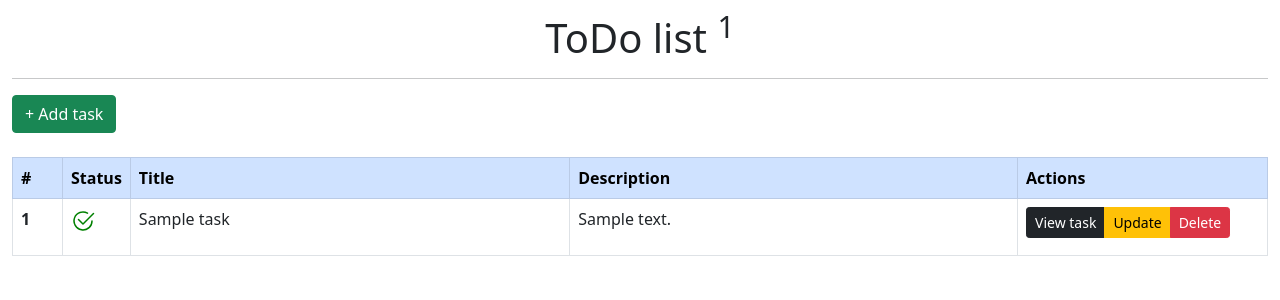
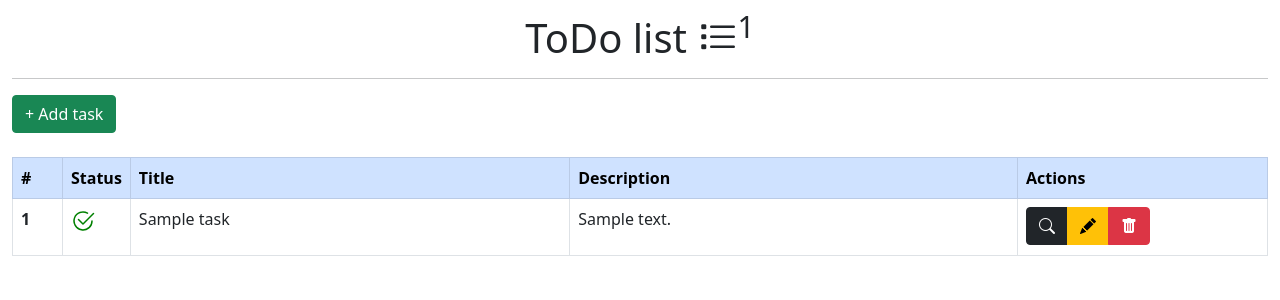
Before and after one commit to smartlegionlab/todo-app-django, a Django app: page /tasks/ in a window 1280 px wide. Shown: the part 56-356 px from the top of the page. Run offline with Django 5.2, Linux system fonts and the light colour scheme; a user stored in the database is signed in; tables that the repository leaves empty hold one stand-in row (values such as "Sample post"); some libraries are stand-ins or nearby versions.

Commit message:
View tasks

```diff
--- a/my_tasks/templates/my_tasks/tasks.html
+++ b/my_tasks/templates/my_tasks/tasks.html
@@ -3,7 +3,7 @@
 {% block title %}My Tasks{% endblock %}
 
 {% block content %}
-    <h1 class="display-6 text-center">ToDo list <sup>{{ tasks.count }}</sup></h1>
+    <h1 class="display-6 text-center">ToDo list <i class="bi bi-list-task"></i><sup>{{ tasks.count }}</sup></h1>
     <hr>
     <div class="btn-group" role="group" aria-label="Basic example">
         <button type="button" class="btn btn-success">+ Add task</button>
@@ -41,10 +41,10 @@
             <td>{{ task.title }}</td>
             <td>{{ task.description|linebreaks|urlize }}</td>
             <td style="width: 250px">
-                <div class="btn-group btn-group-sm" role="group" aria-label="Basic example">
-                    <button type="button" class="btn btn-dark">View task</button>
-                    <button type="button" class="btn btn-warning">Update</button>
-                    <button type="button" class="btn btn-danger">Delete</button>
+                <div class="btn-group" role="group" aria-label="Basic example">
+                    <button data-bs-toggle="tooltip" data-bs-placement="top" title="View task" type="button" class="btn btn-dark"><i class="bi bi-search"></i></button>
+                    <button data-bs-toggle="tooltip" data-bs-placement="top" title="Changing a task" type="button" class="btn btn-warning"><i class="bi bi-pencil-fill"></i></button>
+                    <button data-bs-toggle="tooltip" data-bs-placement="top" title="Deleting a task" type="button" class="btn btn-danger"><i class="bi bi-trash-fill"></i></button>
                 </div>
             </td>
         </tr>
```
